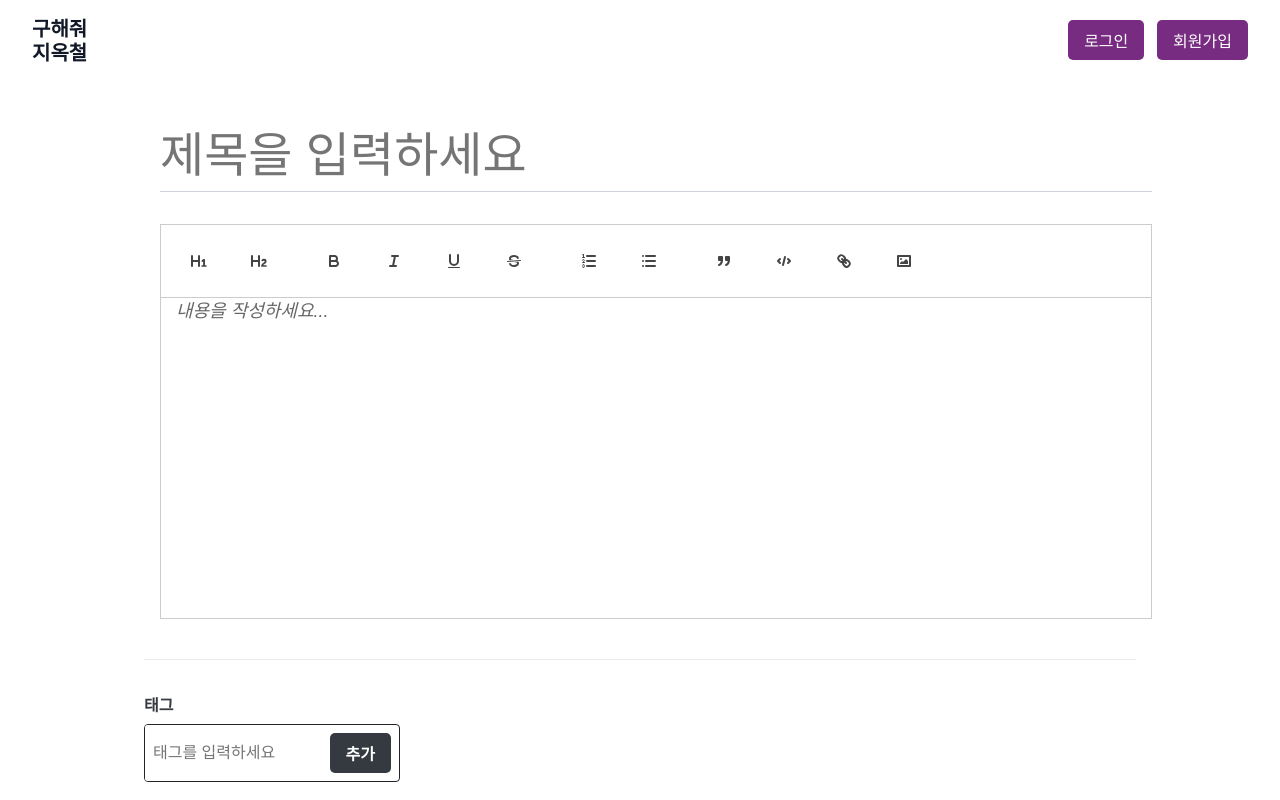
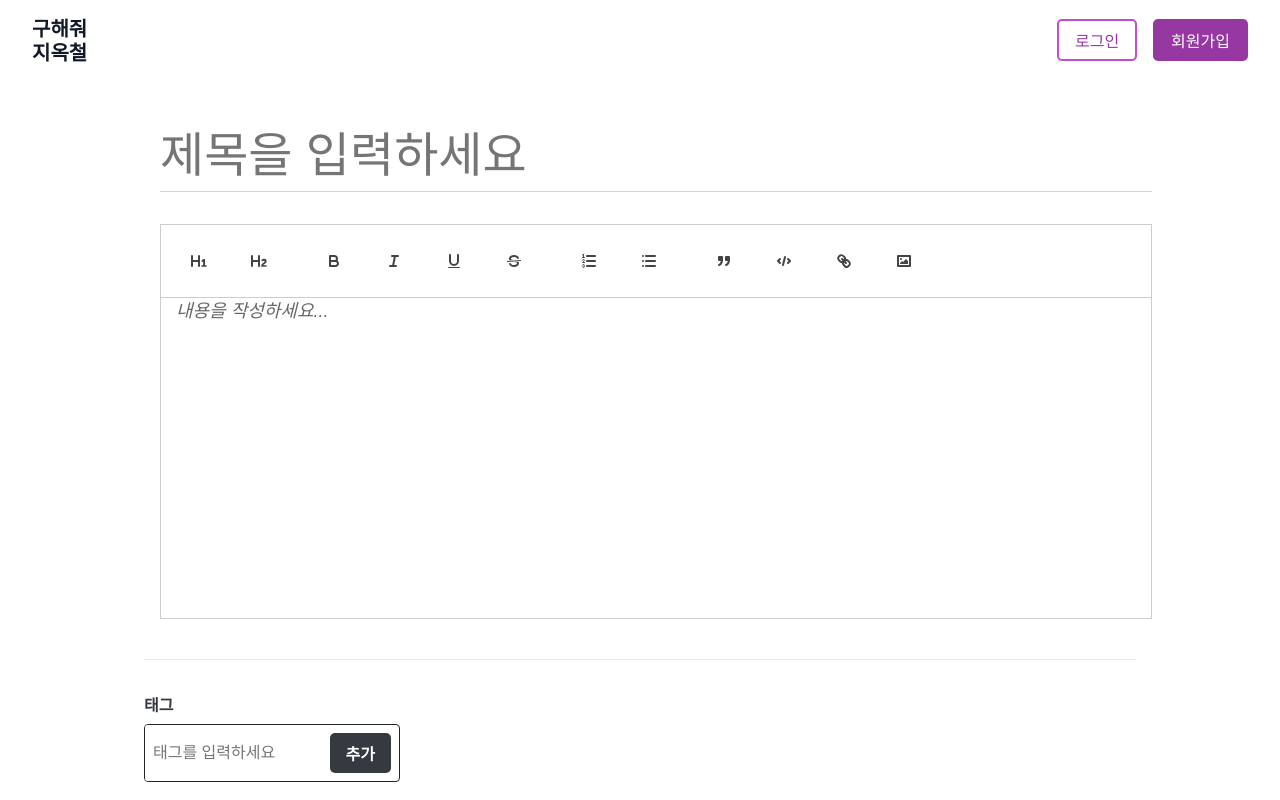
Before and after one commit to noMoreTutankhamun/saveme-helltro, a React (Create React App) app in the folder frontend/: page /write in a window 1280 px wide. Shown: the top 800 px of the page. Built offline with nearby package versions, Linux system fonts and the light colour scheme.

Commit message:
style: modify Button css

```diff
--- a/frontend/src/components/Header.js
+++ b/frontend/src/components/Header.js
@@ -31,9 +31,11 @@ const Header = () => {
       <div>
         <Link to="/login">
           {isLoggedIn ? (
-            <StyledButton onClick={onLogout}>로그아웃</StyledButton>
+            <StyledButton inverted onClick={onLogout}>
+              로그아웃
+            </StyledButton>
           ) : (
-            <StyledButton>로그인</StyledButton>
+            <StyledButton inverted>로그인</StyledButton>
           )}
         </Link>
         <Link to="/signup">{!isLoggedIn && <StyledButton marginLeft>회원가입</StyledButton>}</Link>
--- a/frontend/src/components/common/Button.js
+++ b/frontend/src/components/common/Button.js
@@ -5,15 +5,14 @@ import palette from '../../lib/styles/palette';
 const StyledButton = styled.button`
   display: inline-block;
   color: #fff;
-  border: none;
-  padding: 0.5rem 1rem;
+  border: 2px solid ${palette.purple[2]};
+  padding: 0.45rem 1rem;
   margin: 0rem;
   border-radius: 5px;
   cursor: pointer;
   text-decoration: none;
   font-size: 1rem;
   font-family: inherit;
-  box-sizing: border-box;
 
   background-color: ${palette.purple[2]};
   &:hover {
@@ -36,10 +35,22 @@ const StyledButton = styled.button`
         background-color: ${palette.gray[7]};
       }
     `}
+
     ${(props) =>
     props.marginLeft &&
     css`
-      margin-left:0.8rem;
+      margin-left: 1rem;
+    `}
+
+    ${(props) =>
+    props.inverted &&
+    css`
+      background: #fff;
+      border: 2px solid ${palette.purple[1]};
+      color: ${palette.purple[2]};
+      box-sizing: border-box;
+      &:hover {
+        background-color: ${palette.gray[0]};
       }
     `}
 `;
--- a/frontend/src/lib/styles/palette.js
+++ b/frontend/src/lib/styles/palette.js
@@ -23,7 +23,7 @@ const palette = {
     '#0c8599',
     '#0b7285',
   ],
-  purple: ['#bf4dcc', '#9737a2', '#782c81', '#5c1864', '#3d1242'],
+  purple: ['#eaccf6', '#bf4dcc', '#9737a2', '#782c81', '#5c1864', '#3d1242'],
 };
 
 export default palette;
```
